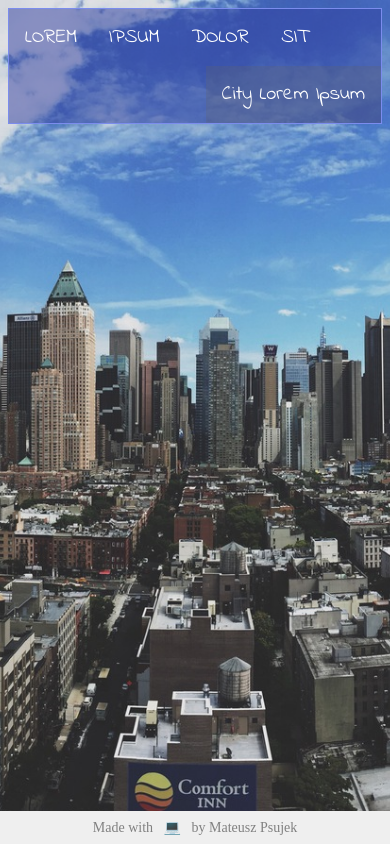
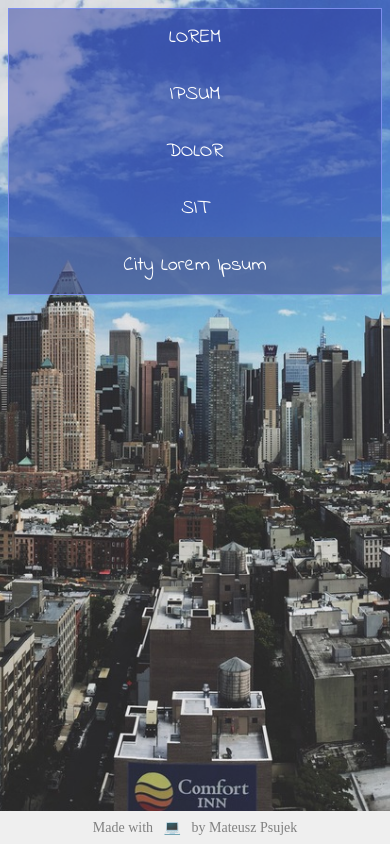
Before and after one commit to mpsujek/city_lorem_ipsum, a plain HTML site: page index.html in a window 390 px wide. Drawn offline with Linux system fonts and the light colour scheme.

Commit message:
update css

```diff
--- a/css/style.css
+++ b/css/style.css
@@ -73,4 +73,10 @@ li:last-child{
 @media screen and (max-width: 600px){
   ul li li:last-child{float:none;}
   .title{ display: none ;}
+
+  li { width: 100%;
+      height: auto;
+      position: relative;
+    }
+
 }
```
